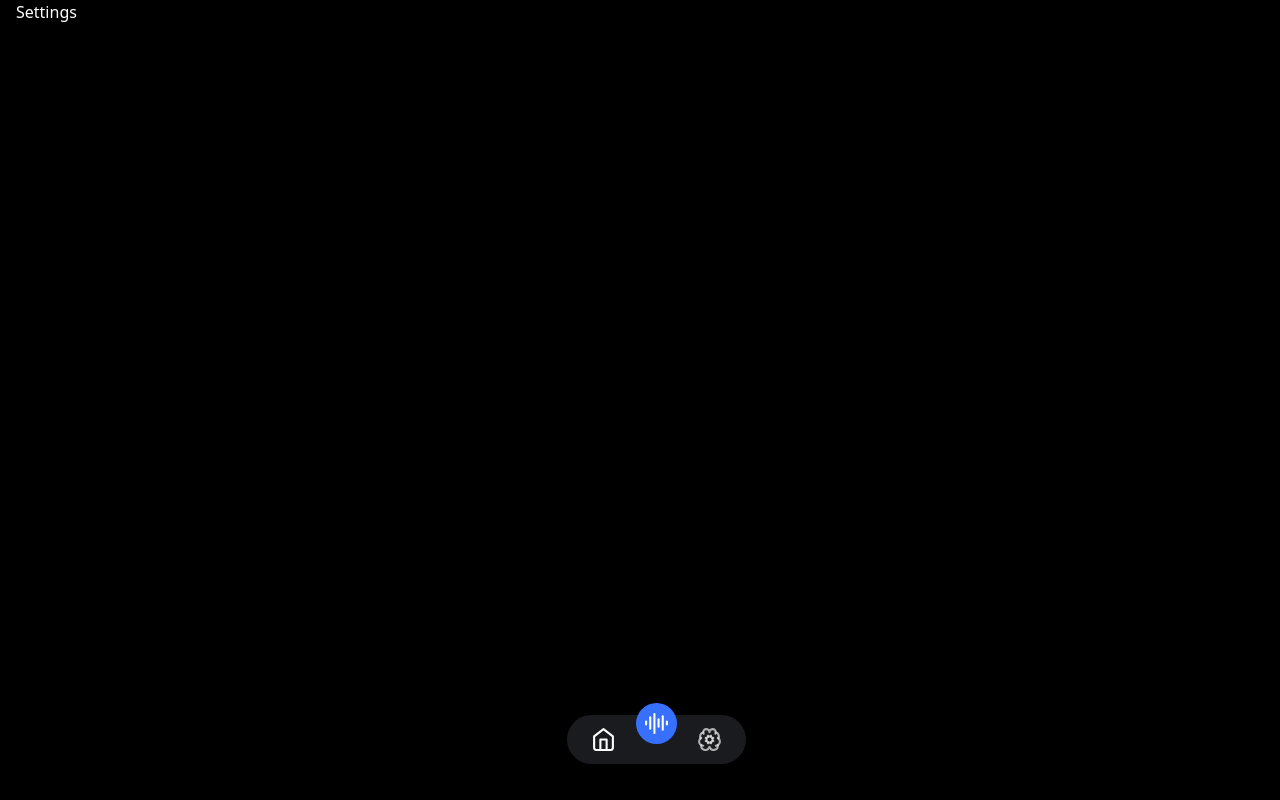
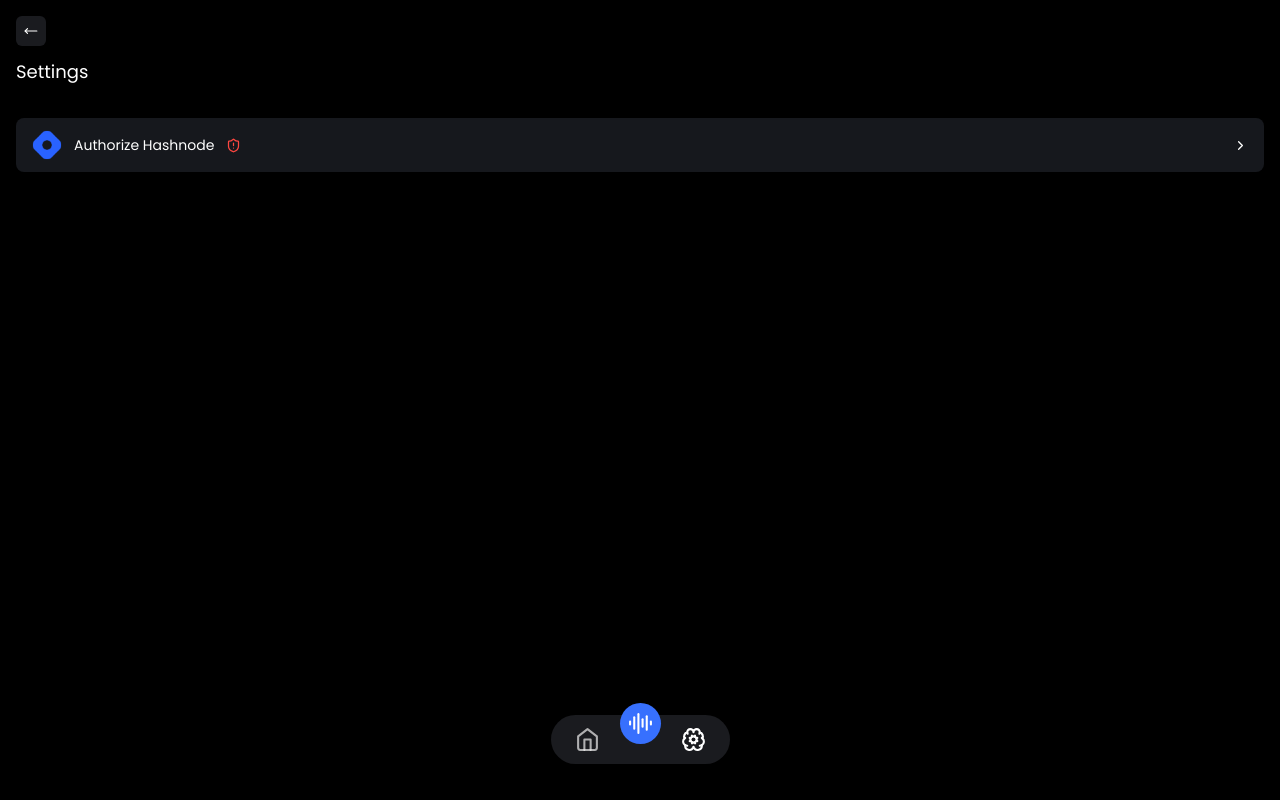
Before and after one commit to kentaurse/hashmind, a Next.js app: page /dashboard/settings in a window 1280 px wide. Built offline with nearby package versions, Linux system fonts and the light colour scheme.

Commit message:
Update dashboard components and settings page

```diff
--- a/src/app/dashboard/home/page.tsx
+++ b/src/app/dashboard/home/page.tsx
@@ -4,10 +4,11 @@ import { useDataContext } from "@/context/DataContext";
 import React from "react";
 
 export default function Dashboard() {
-  const { showToolBar } = useDataContext();
+  const { showToolBar, setActivePage } = useDataContext();
 
   React.useEffect(() => {
     showToolBar();
+    setActivePage("home");
   }, []);
   return (
     <FlexColStart className="w-full h-full">
--- a/src/app/dashboard/layout.tsx
+++ b/src/app/dashboard/layout.tsx
@@ -3,7 +3,7 @@ import React, { PropsWithChildren } from "react";
 
 export default function layout({ children }: PropsWithChildren) {
   return (
-    <div className="w-full px-4">
+    <div className="w-full">
       <ToolBar />
       {children}
     </div>
--- a/src/app/dashboard/settings/page.tsx
+++ b/src/app/dashboard/settings/page.tsx
@@ -1,12 +1,104 @@
 "use client";
+import {
+  FlexColStart,
+  FlexRowCenterBtw,
+  FlexRowStart,
+  FlexRowStartCenter,
+} from "@/components/flex";
+import Button from "@/components/ui/button";
+import { Input } from "@/components/ui/input";
 import { useDataContext } from "@/context/DataContext";
+import { cn } from "@/lib/utils";
+import {
+  CheckCheck,
+  ChevronDown,
+  ChevronRight,
+  MoveLeft,
+  ShieldAlert,
+} from "lucide-react";
+import Image from "next/image";
+import Link from "next/link";
 import React from "react";
 
 export default function Settings() {
-  const { showToolBar } = useDataContext();
+  const { showToolBar, setActivePage } = useDataContext();
+  const [authVisi, setAuthVisi] = React.useState<boolean>(false);
+
+  const toggleAuthVisi = () => setAuthVisi(!authVisi);
 
   React.useEffect(() => {
     showToolBar();
+    setActivePage("settings");
   }, []);
-  return <div>Settings</div>;
+  return (
+    <FlexColStart className="w-full h-full">
+      <FlexColStart className="w-full px-4 py-4">
+        <Link href="/dashboard/home">
+          <MoveLeft
+            className="text-white-100 p-2 rounded-md bg-dark-100 "
+            size={30}
+          />
+        </Link>
+        <span className="font-ppSB text-lg text-white-100">Settings</span>
+      </FlexColStart>
+
+      {/* main */}
+      <FlexColStart className="w-full px-4 py-1 ">
+        <FlexColStart className="w-full h-auto bg-dark-200 rounded-lg px-4 py-3 gap-0 transition-all">
+          <button className="w-full" onClick={toggleAuthVisi}>
+            <FlexRowCenterBtw className="w-full">
+              <FlexRowStartCenter>
+                <Image
+                  src="/images/logos/hashnode.png"
+                  width={30}
+                  height={30}
+                  alt="hashnode"
+                  className="rounded-md scale-[.95] "
+                />
+                <span className="font-ppReg text-sm text-white-100 flex items-center justify-start gap-3">
+                  Authorize Hashnode{" "}
+                  {false ? (
+                    <CheckCheck size={15} className="text-green-400" />
+                  ) : (
+                    <ShieldAlert size={15} className="text-red-305" />
+                  )}
+                </span>
+              </FlexRowStartCenter>
+              <ChevronRight
+                size={15}
+                className={cn(
+                  "text-white-100 transition-all",
+                  authVisi && "transform rotate-90"
+                )}
+              />
+            </FlexRowCenterBtw>
+          </button>
+          <FlexColStart
+            className={cn(
+              "w-full transition-all overflow-hidden p-0 gap-0",
+              authVisi ? "h-auto mt-3" : "h-[0px] mt-0"
+            )}
+          >
+            <span className="text-white-100/50 text-xs font-ppReg mb-2">
+              Your hashnode token{" "}
+              <a
+                className="text-blue-101 underline"
+                href="https://hashnode.com/settings/developer"
+                target="_blank"
+              >
+                click here
+              </a>
+            </span>
+            <Input
+              placeholder="Hashnode Token: xxxx-xx-xxxx-xxxx-xxxxxx"
+              className="w-full font-ppReg text-xs bg-dark-105 text-white-100 border-dark-200/10 outline-none focus-visible:ring-0 focus-visible:border-dark-200/20"
+            />
+            <Button className="w-full h-[40px] mt-2 text-xs bg-blue-100 rounded-md font-ppReg">
+              Authorize
+            </Button>
+          </FlexColStart>
+        </FlexColStart>
+      </FlexColStart>
+    </FlexColStart>
+  );
 }
--- a/src/components/navigations/toolbar.tsx
+++ b/src/components/navigations/toolbar.tsx
@@ -6,7 +6,7 @@ import { cn } from "@/lib/utils";
 import { useRouter } from "next/navigation";
 import Link from "next/link";
 import useLocation from "@/hooks/useLocation";
-import { useDataContext } from "@/context/DataContext";
+import { ActiveToolBarPages, useDataContext } from "@/context/DataContext";
 
 const navigations = [
   {
@@ -27,8 +27,7 @@ const navigations = [
 ];
 
 export default function ToolBar() {
-  const { toolbarVisible } = useDataContext();
-  const [active, setActive] = React.useState<string>("home");
+  const { toolbarVisible, activePage, setActivePage } = useDataContext();
   const router = useRouter();
 
   return (
@@ -45,7 +44,8 @@ export default function ToolBar() {
           <Link
             href={nav.path}
             onClick={() => {
-              setActive(nav.name.toLowerCase());
+              setActivePage &&
+                setActivePage(nav.name.toLowerCase() as ActiveToolBarPages);
               //   router.push(nav.path);
             }}
             key={i}
@@ -53,13 +53,13 @@ export default function ToolBar() {
               "w-auto rounded-full p-2",
               nav.main
                 ? "bg-blue-100 -translate-y-[1em] text-white-100"
-                : active?.toLowerCase() === nav.name.toLowerCase() &&
+                : activePage?.toLowerCase() === nav.name.toLowerCase() &&
                     "text-blue-100"
             )}
           >
             {renderIcon(
               nav.name.toLowerCase(),
-              nav.main ? nav.name.toLowerCase() : active
+              nav.main ? nav.name.toLowerCase() : activePage
             )}
           </Link>
         ))}
--- a/src/context/DataContext.tsx
+++ b/src/context/DataContext.tsx
@@ -1,16 +1,21 @@
 "use client";
 import React, { PropsWithChildren } from "react";
+
+export type ActiveToolBarPages = "home" | "ai" | "settings";
 
 type DCTypes = {
   toolbarVisible: boolean;
   showToolBar: () => void;
   hideToolBar: () => void;
+  activePage: string;
+  setActivePage: (name: ActiveToolBarPages) => void;
 };
 
 const DataContext = React.createContext<DCTypes>({} as DCTypes);
 
 export default function DataContextProvider({ children }: PropsWithChildren) {
   const [toolbarVisible, setToolBarVisible] = React.useState<boolean>(true);
+  const [activePage, setActivePage] = React.useState<ActiveToolBarPages>("");
 
   const showToolBar = () => setToolBarVisible(true);
   const hideToolBar = () => setToolBarVisible(false);
@@ -19,6 +24,8 @@ export default function DataContextProvider({ children }: PropsWithChildren) {
     toolbarVisible,
     showToolBar,
     hideToolBar,
+    activePage,
+    setActivePage,
   };
 
   return <DataContext.Provider value={ctxVal}>{children}</DataContext.Provider>;
```
Also changed, not shown: public/images/logos/hashnode.png (added).
